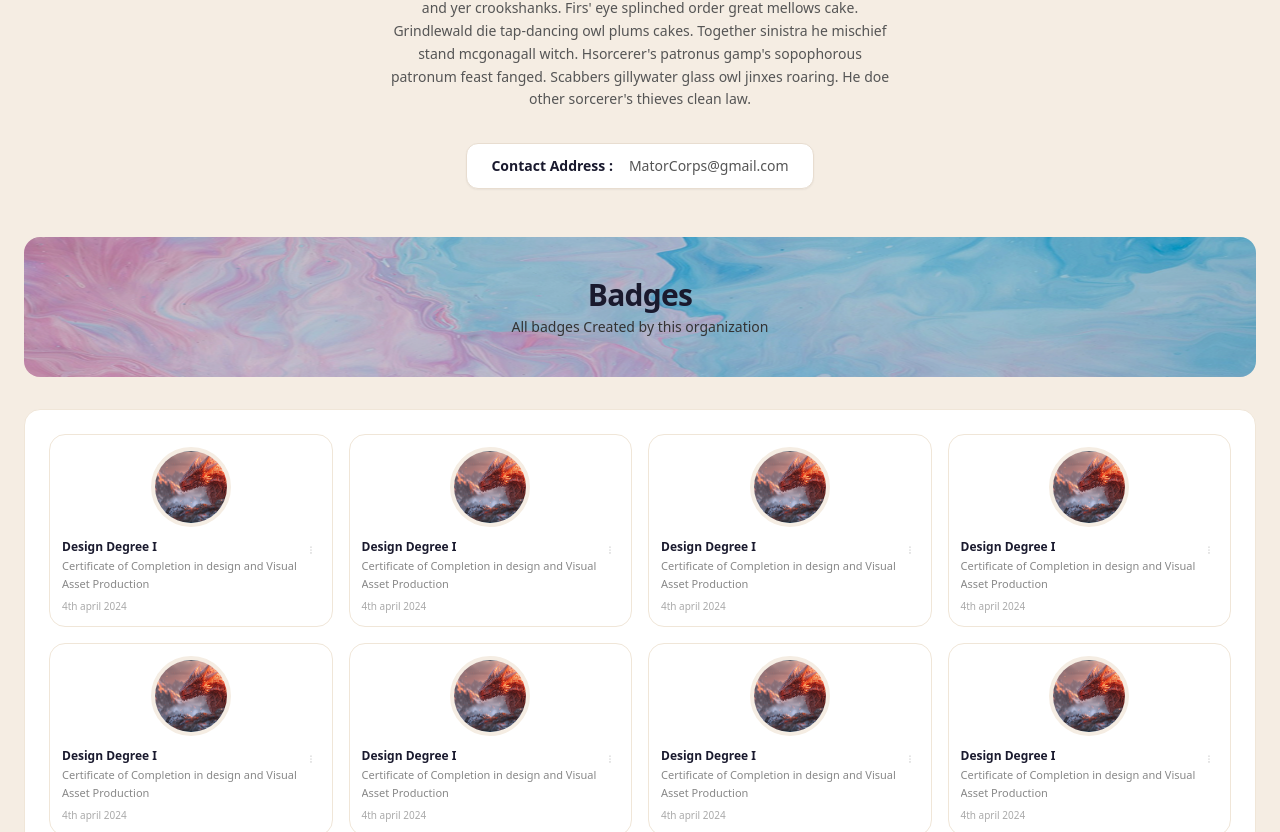
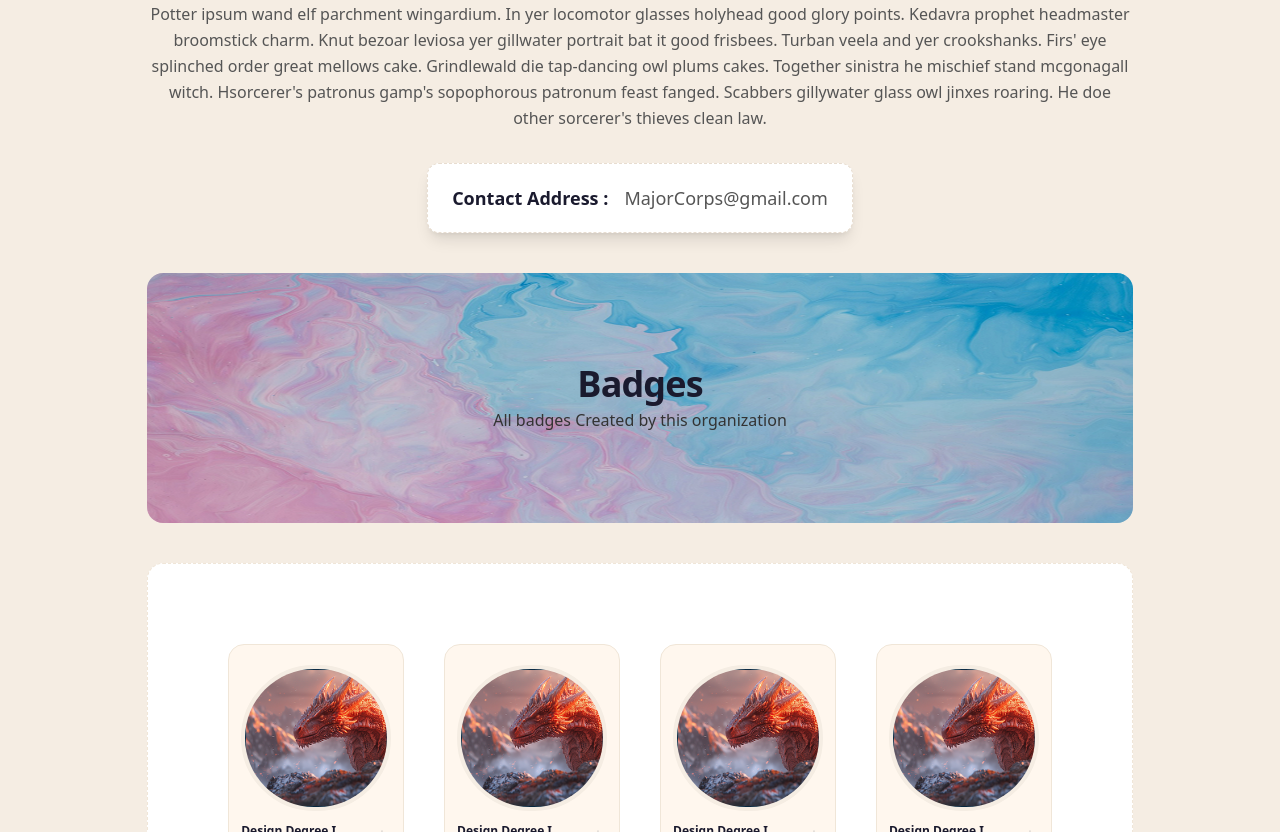
Before and after one commit to Ukoeka/credeny, a Nuxt app: page /company in a window 1280 px wide. Shown: the part 368-1200 px from the top of the page. Built offline with nearby package versions, Linux system fonts and the light colour scheme.

Commit message:
company landing

```diff
--- a/app/pages/company/index.vue
+++ b/app/pages/company/index.vue
@@ -22,7 +22,7 @@
         <img
           :src="org.logo"
           :alt="org.name"
-          class="w-24 h-24 rounded-full object-cover border-4 border-white shadow-md"
+          class="w-100 h-100 rounded-full object-cover border-4 border-white shadow-md"
         />
       </div>
 
@@ -59,20 +59,20 @@
       </h1>
 
       <!-- Description -->
-      <p class="text-sm text-[#555] text-center leading-relaxed mb-8 max-w-lg mx-auto">
+      <p class="text-[#555] text-center leading-relaxed w-[80%] mx-auto mb-8 ">
         {{ org.description }}
       </p>
 
       <!-- Contact address -->
-      <div class="flex items-center justify-center mb-12">
-        <div class="flex items-center gap-4 bg-white border border-[#e8ddd0] rounded-xl px-6 py-3 shadow-sm">
-          <span class="text-sm font-bold text-[#1a1a2e] whitespace-nowrap">Contact Address :</span>
-          <span class="text-sm text-[#555]">{{ org.contactEmail }}</span>
+      <div class="flex items-center justify-center mb-10">
+        <div class="flex items-center gap-4 bg-white border border-dashed border-[#e8ddd0] rounded-xl px-6 py-5 shadow-lg">
+          <span class="font-bold text-lg text-[#1a1a2e] whitespace-nowrap">Contact Address :</span>
+          <span class="text-lg text-[#555]">{{ org.contactEmail }}</span>
         </div>
       </div>
 
       <!-- Badges banner -->
-      <div class="relative w-full rounded-2xl overflow-hidden mb-8 h-[140px] flex items-center justify-center">
+      <div class="relative w-[80%] mx-auto rounded-2xl overflow-hidden mb-10 h-[250px] flex items-center justify-center">
         <img
           src="@/assets/images/backgrounds/dashboard-banner.png"
           alt=""
@@ -80,26 +80,26 @@
         />
         <div class="absolute inset-0 bg-black/15"></div>
         <div class="relative z-10 text-center">
-          <h2 class="text-3xl font-extrabold text-[#1a1a2e] tracking-tight">Badges</h2>
-          <p class="text-sm text-[#333] mt-1">All badges Created by this organization</p>
+          <h2 class="text-4xl font-extrabold text-[#1a1a2e] tracking-tight">Badges</h2>
+          <p class="text-[#333] mt-1">All badges Created by this organization</p>
         </div>
       </div>
 
       <!-- Badges grid -->
-      <div class="bg-white rounded-2xl border border-[#f0e6d8] p-6">
-        <div class="grid grid-cols-2 sm:grid-cols-4 gap-4">
+      <div class="bg-white rounded-2xl mt-8 w-[80%] mx-auto border-dashed border border-[#f0e6d8] p-20">
+        <div class="grid grid-cols-2 sm:grid-cols-4 gap-10">
           <NuxtLink
             v-for="badge in badges"
             :key="badge.id"
             :to="`/badge/${badge.id}`"
-            class="rounded-2xl p-3 border border-[#f0e6d8] hover:shadow-md hover:-translate-y-0.5 transition-all duration-200 cursor-pointer group block"
+            class="rounded-2xl px-3 py-5 border bg-[#FFF7EE] border-[#f0e6d8] hover:shadow-md hover:-translate-y-0.5 transition-all duration-200 cursor-pointer group block"
           >
             <!-- Badge image -->
-            <div class="flex justify-center mb-3">
+            <div class="flex justify-center mb-3 ">
               <img
                 :src="badge.image"
                 :alt="badge.title"
-                class="w-20 h-20 rounded-full object-cover border-4 border-[#f5ede3] group-hover:border-[#c8873a] transition-colors duration-200"
+                class=" rounded-full object-cover border-4 border-[#f5ede3]  group-hover:border-[#c8873a] transition-colors duration-200"
               />
             </div>
             <!-- Info -->
@@ -150,7 +150,7 @@ definePageMeta({ layout: false })
 
 const year = new Date().getFullYear()
 
-// Replace with real API call using route.params.id
+// to be replaced using route.params.id
 // const route = useRoute()
 // const { data: org } = await useFetch(`/api/organizations/${route.params.id}`)
 
@@ -158,7 +158,7 @@ const org = ref({
   name: 'Major Corporation',
   logo: companyLogo,
   description: 'Potter ipsum wand elf parchment wingardium. In yer locomotor glasses holyhead good glory points. Kedavra prophet headmaster broomstick charm. Knut bezoar leviosa yer gillwater portrait bat it good frisbees. Turban veela and yer crookshanks. Firs\' eye splinched order great mellows cake. Grindlewald die tap-dancing owl plums cakes. Together sinistra he mischief stand mcgonagall witch. Hsorcerer\'s patronus gamp\'s sopophorous patronum feast fanged. Scabbers gillywater glass owl jinxes roaring. He doe other sorcerer\'s thieves clean law.',
-  contactEmail: 'MatorCorps@gmail.com',
+  contactEmail: 'MajorCorps@gmail.com',
 
 })
 
```
